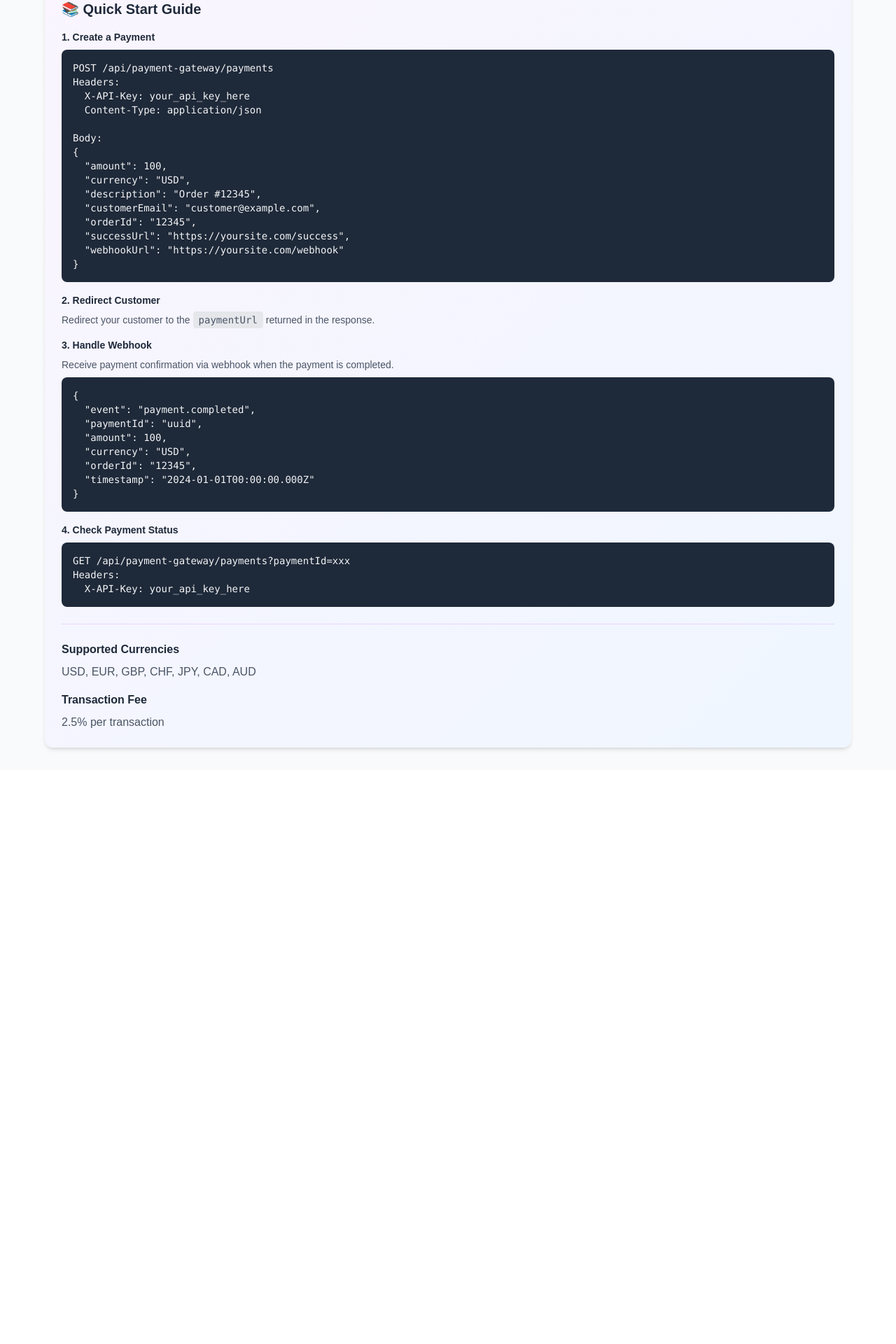
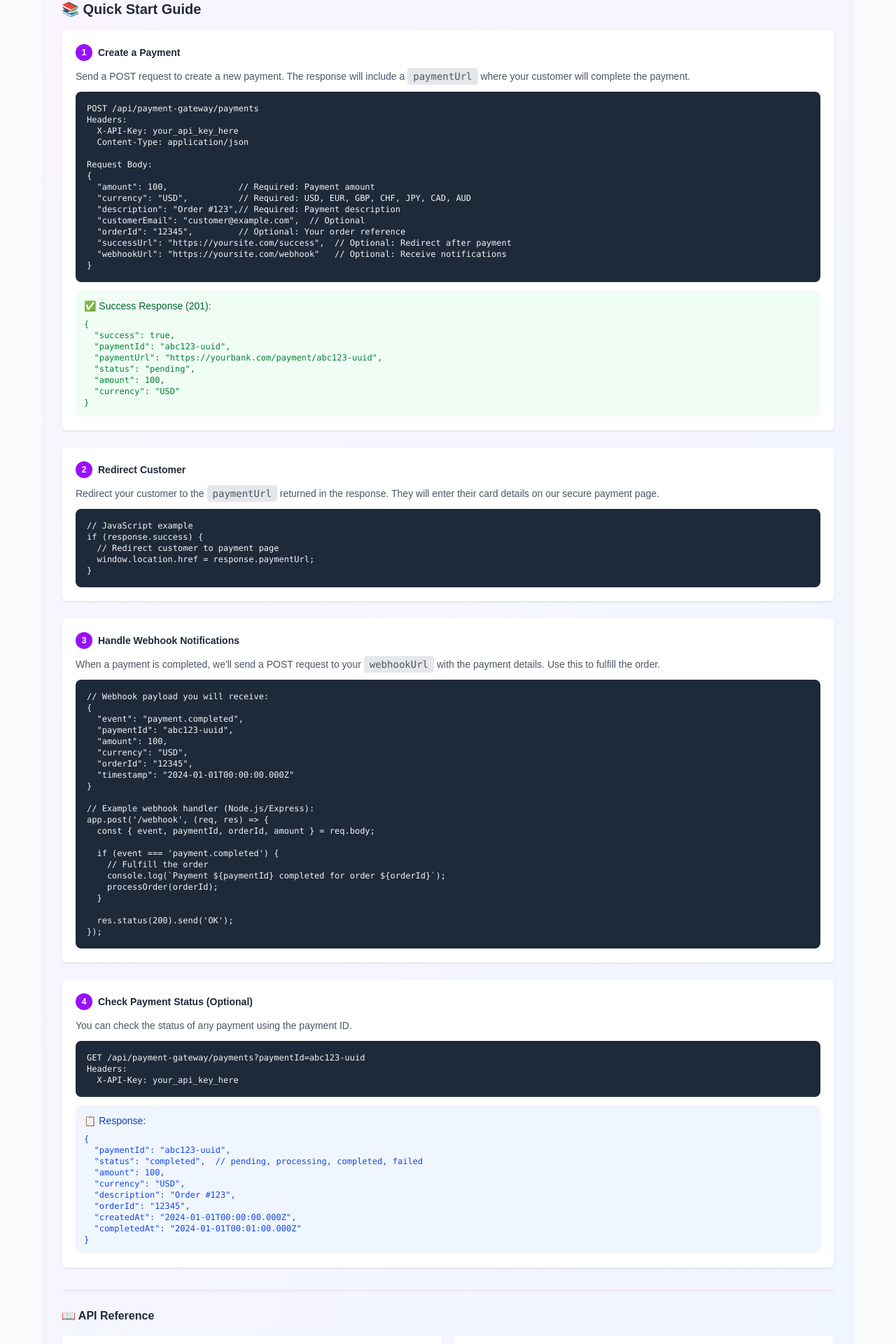
Before and after one commit to damirkadorov/dasdad, a Next.js app: page /developer in a window 1280 px wide. Shown: the part 591-2511 px from the top of the page at 70% size. Before the commit the page ends 1691 px from the top, so only its background shows below. Built offline with nearby package versions, Linux system fonts and the light colour scheme; no server answers.

Commit message:
Improve developer portal API documentation with detailed examples
Co-authored-by: damirkadorov <252207677+damirkadorov@users.noreply.github.com>

```diff
--- a/app/developer/page.tsx
+++ b/app/developer/page.tsx
@@ -282,70 +282,174 @@ export default function DeveloperPage() {
         <div className="mt-8 bg-gradient-to-br from-purple-50 to-blue-50 rounded-xl shadow-md p-6">
           <h2 className="text-xl font-bold text-gray-800 mb-4">📚 Quick Start Guide</h2>
 
-          <div className="space-y-4 text-sm">
-            <div>
-              <h3 className="font-semibold text-gray-800 mb-2">1. Create a Payment</h3>
-              <pre className="bg-gray-800 text-gray-100 p-4 rounded-lg overflow-x-auto">
+          <div className="space-y-6 text-sm">
+            {/* Step 1 */}
+            <div className="bg-white rounded-lg p-5 shadow-sm">
+              <h3 className="font-semibold text-gray-800 mb-3 flex items-center gap-2">
+                <span className="bg-purple-600 text-white w-6 h-6 rounded-full flex items-center justify-center text-xs">1</span>
+                Create a Payment
+              </h3>
+              <p className="text-gray-600 mb-3">
+                Send a POST request to create a new payment. The response will include a <code className="bg-gray-200 px-2 py-1 rounded">paymentUrl</code> where your customer will complete the payment.
+              </p>
+              <pre className="bg-gray-800 text-gray-100 p-4 rounded-lg overflow-x-auto text-xs">
 {`POST /api/payment-gateway/payments
 Headers:
   X-API-Key: your_api_key_here
   Content-Type: application/json
 
-Body:
+Request Body:
 {
+  "amount": 100,              // Required: Payment amount
+  "currency": "USD",          // Required: USD, EUR, GBP, CHF, JPY, CAD, AUD
+  "description": "Order #123",// Required: Payment description
+  "customerEmail": "customer@example.com",  // Optional
+  "orderId": "12345",         // Optional: Your order reference
+  "successUrl": "https://yoursite.com/success",  // Optional: Redirect after payment
+  "webhookUrl": "https://yoursite.com/webhook"   // Optional: Receive notifications
+}`}
+              </pre>
+              <div className="mt-3 p-3 bg-green-50 rounded-lg">
+                <p className="font-medium text-green-800 mb-2">✅ Success Response (201):</p>
+                <pre className="text-green-700 text-xs overflow-x-auto">
+{`{
+  "success": true,
+  "paymentId": "abc123-uuid",
+  "paymentUrl": "https://yourbank.com/payment/abc123-uuid",
+  "status": "pending",
   "amount": 100,
-  "currency": "USD",
-  "description": "Order #12345",
-  "customerEmail": "customer@example.com",
-  "orderId": "12345",
-  "successUrl": "https://yoursite.com/success",
-  "webhookUrl": "https://yoursite.com/webhook"
+  "currency": "USD"
+}`}
+                </pre>
+              </div>
+            </div>
+
+            {/* Step 2 */}
+            <div className="bg-white rounded-lg p-5 shadow-sm">
+              <h3 className="font-semibold text-gray-800 mb-3 flex items-center gap-2">
+                <span className="bg-purple-600 text-white w-6 h-6 rounded-full flex items-center justify-center text-xs">2</span>
+                Redirect Customer
+              </h3>
+              <p className="text-gray-600 mb-3">
+                Redirect your customer to the <code className="bg-gray-200 px-2 py-1 rounded">paymentUrl</code> returned in the response. They will enter their card details on our secure payment page.
+              </p>
+              <pre className="bg-gray-800 text-gray-100 p-4 rounded-lg overflow-x-auto text-xs">
+{`// JavaScript example
+if (response.success) {
+  // Redirect customer to payment page
+  window.location.href = response.paymentUrl;
 }`}
               </pre>
             </div>
 
-            <div>
-              <h3 className="font-semibold text-gray-800 mb-2">2. Redirect Customer</h3>
-              <p className="text-gray-600 mb-2">
-                Redirect your customer to the <code className="bg-gray-200 px-2 py-1 rounded">paymentUrl</code> returned in the response.
+            {/* Step 3 */}
+            <div className="bg-white rounded-lg p-5 shadow-sm">
+              <h3 className="font-semibold text-gray-800 mb-3 flex items-center gap-2">
+                <span className="bg-purple-600 text-white w-6 h-6 rounded-full flex items-center justify-center text-xs">3</span>
+                Handle Webhook Notifications
+              </h3>
+              <p className="text-gray-600 mb-3">
+                When a payment is completed, we&apos;ll send a POST request to your <code className="bg-gray-200 px-2 py-1 rounded">webhookUrl</code> with the payment details. Use this to fulfill the order.
               </p>
-            </div>
-
-            <div>
-              <h3 className="font-semibold text-gray-800 mb-2">3. Handle Webhook</h3>
-              <p className="text-gray-600 mb-2">
-                Receive payment confirmation via webhook when the payment is completed.
-              </p>
-              <pre className="bg-gray-800 text-gray-100 p-4 rounded-lg overflow-x-auto">
-{`{
+              <pre className="bg-gray-800 text-gray-100 p-4 rounded-lg overflow-x-auto text-xs">
+{`// Webhook payload you will receive:
+{
   "event": "payment.completed",
-  "paymentId": "uuid",
+  "paymentId": "abc123-uuid",
   "amount": 100,
   "currency": "USD",
   "orderId": "12345",
   "timestamp": "2024-01-01T00:00:00.000Z"
-}`}
+}
+
+// Example webhook handler (Node.js/Express):
+app.post('/webhook', (req, res) => {
+  const { event, paymentId, orderId, amount } = req.body;
+
+  if (event === 'payment.completed') {
+    // Fulfill the order
+    console.log(\`Payment \${paymentId} completed for order \${orderId}\`);
+    processOrder(orderId);
+  }
+
+  res.status(200).send('OK');
+});`}
               </pre>
             </div>
 
-            <div>
-              <h3 className="font-semibold text-gray-800 mb-2">4. Check Payment Status</h3>
-              <pre className="bg-gray-800 text-gray-100 p-4 rounded-lg overflow-x-auto">
-{`GET /api/payment-gateway/payments?paymentId=xxx
+            {/* Step 4 */}
+            <div className="bg-white rounded-lg p-5 shadow-sm">
+              <h3 className="font-semibold text-gray-800 mb-3 flex items-center gap-2">
+                <span className="bg-purple-600 text-white w-6 h-6 rounded-full flex items-center justify-center text-xs">4</span>
+                Check Payment Status (Optional)
+              </h3>
+              <p className="text-gray-600 mb-3">
+                You can check the status of any payment using the payment ID.
+              </p>
+              <pre className="bg-gray-800 text-gray-100 p-4 rounded-lg overflow-x-auto text-xs">
+{`GET /api/payment-gateway/payments?paymentId=abc123-uuid
 Headers:
   X-API-Key: your_api_key_here`}
               </pre>
+              <div className="mt-3 p-3 bg-blue-50 rounded-lg">
+                <p className="font-medium text-blue-800 mb-2">📋 Response:</p>
+                <pre className="text-blue-700 text-xs overflow-x-auto">
+{`{
+  "paymentId": "abc123-uuid",
+  "status": "completed",  // pending, processing, completed, failed
+  "amount": 100,
+  "currency": "USD",
+  "description": "Order #123",
+  "orderId": "12345",
+  "createdAt": "2024-01-01T00:00:00.000Z",
+  "completedAt": "2024-01-01T00:01:00.000Z"
+}`}
+                </pre>
+              </div>
             </div>
           </div>
 
-          <div className="mt-6 pt-6 border-t border-purple-200">
-            <h3 className="font-semibold text-gray-800 mb-2">Supported Currencies</h3>
-            <p className="text-gray-600">USD, EUR, GBP, CHF, JPY, CAD, AUD</p>
+          {/* API Reference */}
+          <div className="mt-8 pt-6 border-t border-purple-200">
+            <h3 className="font-bold text-gray-800 mb-4">📖 API Reference</h3>
+            <div className="grid grid-cols-1 md:grid-cols-2 gap-4">
+              <div className="bg-white rounded-lg p-4 shadow-sm">
+                <h4 className="font-semibold text-gray-800 mb-2">Supported Currencies</h4>
+                <div className="flex flex-wrap gap-2">
+                  {['🇺🇸 USD', '🇪🇺 EUR', '🇬🇧 GBP', '🇨🇭 CHF', '🇯🇵 JPY', '🇨🇦 CAD', '🇦🇺 AUD'].map(c => (
+                    <span key={c} className="px-2 py-1 bg-gray-100 rounded text-xs">{c}</span>
+                  ))}
+                </div>
+              </div>
+              <div className="bg-white rounded-lg p-4 shadow-sm">
+                <h4 className="font-semibold text-gray-800 mb-2">Transaction Fee</h4>
+                <p className="text-gray-600">
+                  <span className="text-2xl font-bold text-purple-600">2.5%</span>
+                  <span className="text-sm ml-2">per successful transaction</span>
+                </p>
+              </div>
+            </div>
           </div>
 
-          <div className="mt-4">
-            <h3 className="font-semibold text-gray-800 mb-2">Transaction Fee</h3>
-            <p className="text-gray-600">2.5% per transaction</p>
+          {/* Error Handling */}
+          <div className="mt-6 pt-6 border-t border-purple-200">
+            <h3 className="font-bold text-gray-800 mb-4">⚠️ Error Handling</h3>
+            <div className="bg-white rounded-lg p-4 shadow-sm">
+              <p className="text-gray-600 mb-3">All errors return a JSON response with an <code className="bg-gray-200 px-1 py-0.5 rounded">error</code> field:</p>
+              <pre className="bg-gray-800 text-gray-100 p-4 rounded-lg overflow-x-auto text-xs">
+{`// Error Response Example:
+{
+  "error": "Invalid API key"  // Description of the error
+}
+
+// Common HTTP Status Codes:
+// 400 - Bad Request (missing/invalid fields)
+// 401 - Unauthorized (invalid API key)
+// 403 - Forbidden (not authorized for this resource)
+// 404 - Not Found (payment not found)
+// 500 - Internal Server Error`}
+              </pre>
+            </div>
           </div>
         </div>
       </div>
```
